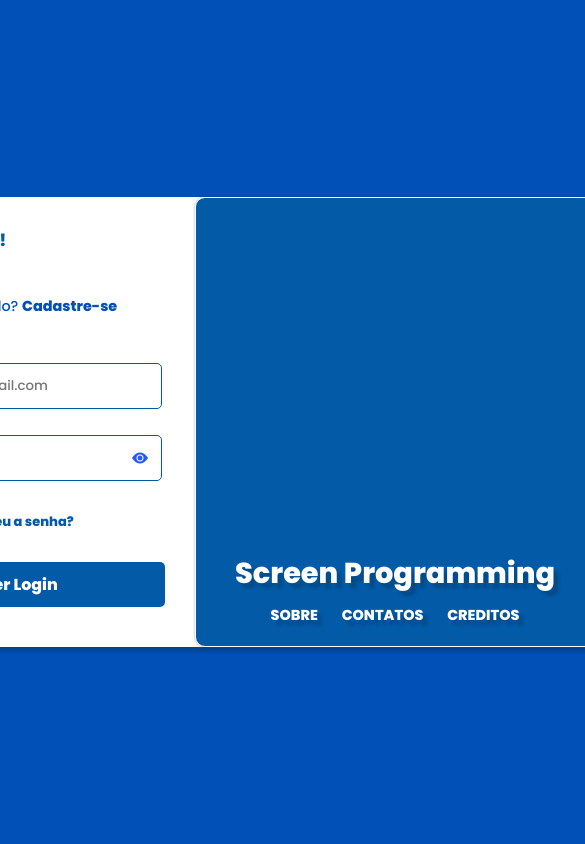
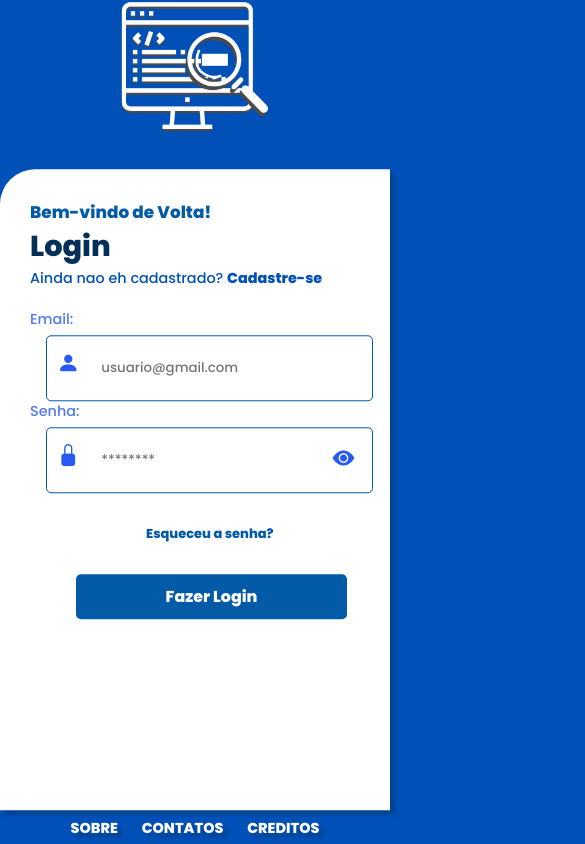
Before and after one commit to ErosFranklin/ScreenningProgramming2024, a plain HTML site: page frontend/html/login.html in a window 390 px wide. Shown: the whole page, 585 px wide, since content can reach past the window. Drawn offline with nearby package versions, Linux system fonts and the light colour scheme.

Commit message:
responsividade

```diff
--- /dev/null
+++ b/frontend/estilo/media-querie-login.css
@@ -0,0 +1,73 @@
+/*Typical Device Breakpoint
+----------------------------
+Telas pequenas: ate 600px
+Celular:de 600px ate 750px
+Tablet: 768px ate 993px
+Desktop: 992px ate 1200px
+Grandes telas: acima de 1200px
+*/
+
+@media only screen and (max-width:767px){
+    :root {
+        --cor-1: #275AF2;
+        --cor-2: #5079F2;
+        --cor-3: #035AA6;
+        --cor-4: #0050b8;
+        --cor-5: #023059;
+        --cor-text: #fff;
+    }
+    body{
+        overflow: auto;
+    }
+    .login1{
+        width: 100%;
+        height:76%;
+        top:58%;
+        border-radius: 35px 0px 0px 0px;
+        z-index:2;
+    }
+    .login2{
+        background-color:transparent;
+        border:none;
+        box-shadow: none;
+        width: 100%;
+        height: 80%;
+        top:60%;
+        left: 0;
+        z-index: 1;
+    }
+    .login2 img{
+        display:flex;
+        width: 150px;
+        top:-35%;
+        left: 50%;
+        position: absolute;
+        transform: translate(-50%,35%);
+    }
+    .login2 h1{
+        display: none;
+    }
+    .login2 p{
+        position: fixed;
+        text-align: center;
+        background-color: #0050b8;
+        bottom: 0;
+        left: 0;
+        padding: 5px;
+        width: 100%;
+        z-index: 2;
+    }
+    .componentes {
+        padding: 10px 0px;
+
+    }
+    .componentes i{
+        font-size: 22px;
+    }
+    .componentes #eyes{
+        font-size: 22px;
+        padding:10px;
+        border-radius: 10px;
+        transform: translate(-40%,-10%);
+    }
+}
--- a/frontend/estilo/style-login.css
+++ b/frontend/estilo/style-login.css
@@ -27,7 +27,7 @@ body{
 
 .login1{
     background-color: rgb(255, 255, 255);
-    display: flexbox;
+    display: flex;
     width: 800px;
     height: 450px;
     margin: auto;
@@ -66,7 +66,6 @@ body{
     padding: 10px;
     width: calc(100% - 75px);
     outline: none;
-    transition: border-color 0.3s;
 
 }
 
@@ -91,7 +90,7 @@ body{
 
 .componentes {
     background-color: #fff;
-    width: 300px;
+    width: 100%;
     margin-left: 5%;
     margin-top: 5px;
     border-style: groove;
@@ -103,13 +102,16 @@ body{
     margin-top: 10px;
 }
 .esq-env{
-    display:flexbox;
+    display:flex;
+    flex-direction: column;
+    align-items: center;
+    width: 100%;
     text-align: center;
-    margin-right: 50%;
+    left: 5%;
     padding-top: 30px;
+    position: relative;
 }
 .esq-env #Enviar{
-    display: flexbox;
     background-color: var(--cor-3);
     color:#fff;
     padding:10px;
@@ -129,7 +131,6 @@ body{
     cursor:pointer;
 }
 .esq-env #esq_senha{
-    display: flexbox;
     color:var(--cor-3);
     font-size: 0.9em;
 }
--- a/frontend/html/login.html
+++ b/frontend/html/login.html
@@ -6,7 +6,7 @@
     <title>Document</title>
     <link rel="stylesheet" href="../estilo/style-login.css">
     <link rel="stylesheet" href="https://cdn.jsdelivr.net/npm/bootstrap-icons@1.11.3/font/bootstrap-icons.min.css">
-
+    <link rel="stylesheet" href="../estilo/media-querie-login.css">
 
 </head>
 <body>
@@ -30,11 +30,10 @@
                     <p><a href="esq_senha.html" id="esq_senha">Esqueceu a senha?</a></p>
                     <input type="submit" value="Fazer Login" id="Enviar">
                 </div>
-
             </form>
         </div>
         <div class="login2">
-            <img src="" alt="">
+            <img src="../imagens/logoSC.png" alt="screen-programming">
             <h1>Screen Programming</h1>
             <p>
                 <span><a href="../html/sobre.html">SOBRE</a></span>
```
